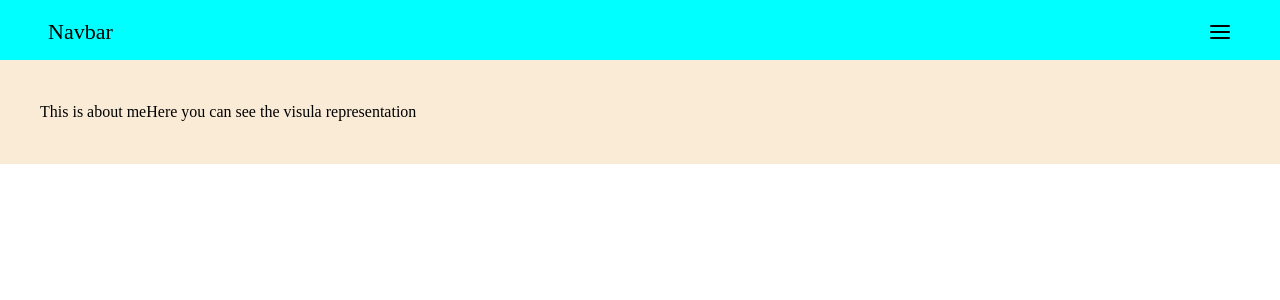
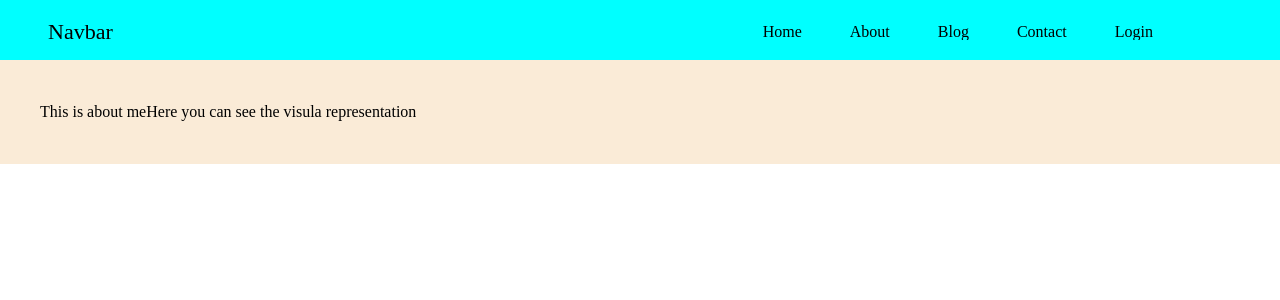
Before and after one commit to neelendrareddy9001/json_webtoken-authentication, a React (Create React App) app in the folder client/: page / in a window 1280 px wide. Shown: the top 300 px of the page. Built offline with nearby package versions, Linux system fonts and the light colour scheme.

Commit message:
media query added responsive desktop fist

```diff
--- a/client/src/App.css
+++ b/client/src/App.css
@@ -2,11 +2,26 @@
     overflow: hidden;
 }
 
-@media screen and (min-width: 792px) {
-    .menu ul li{
+@media screen and (max-width: 768px) {
+    nav .menu-icon {
+        display: block;
+    }
+}
+
+@media screen and (min-width: 960px) {
+    nav .menu-icon {
+        display: none;
+    }
+    nav ul li {
+        display: flex;
+    }
+}
+
+/* @media screen and (min-width: 768px) {
+    nav ul li{
         display: hidden;
     }
-}
+} */
 
 @media screen and (max-width: 800px) {
     .menu ul li a {
--- a/client/src/index.css
+++ b/client/src/index.css
@@ -53,10 +53,14 @@ ul li a {
   font-size: 16px;
 }
 
-ul li a:hover, .menu_hover {
- width: 100%;
- color: yellow;
-
+ul li:hover,
+ul li::before {
+  content: '';
+  margin-bottom: 8px;
+  max-width: 120px;
+  color: green;
+  line-height: 4px;
+  transition: all 0.4s ease-in;
 }
 
 .menu_hover {
@@ -65,9 +69,6 @@ ul li a:hover, .menu_hover {
   line-height: 4px;
 }
 
-/* .menu-icon {
-  display: none;
-} */
 
 
 
```
